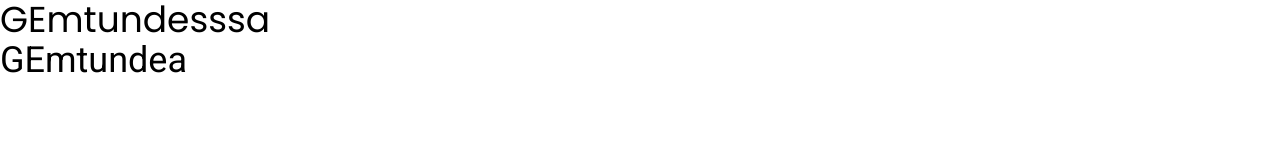
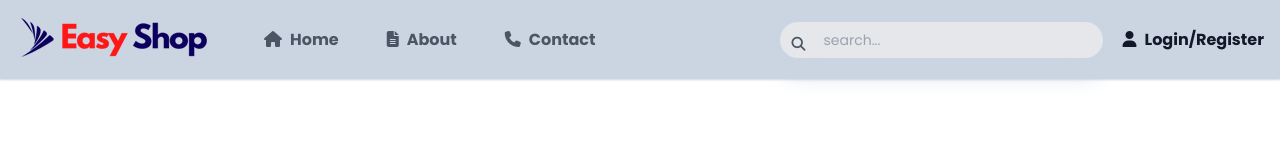
Before and after one commit to gemtunde/blog-tailwind, a website: page index.html in a window 1280 px wide. Drawn offline with Linux system fonts and the light colour scheme.

Commit message:
nav header

```diff
--- a/index.html
+++ b/index.html
@@ -15,9 +15,48 @@
             href="https://fonts.googleapis.com/css2?family=Poppins:ital,wght@0,400;0,700;0,800;0,900;1,400&family=Roboto:ital,wght@0,100;0,300;0,400;0,900;1,100&display=swap"
             rel="stylesheet">
 </head>
-<body>
-    <h1 class="text-4xl font-poppins">GEmtundesssa</h1>
-    <h1 class="text-4xl font-roboto">GEmtundea</h1>
+<body class="font-poppins text-gray-600">
+    <!-- Header -->
+   <nav class="bg-slate-300 shadow-sm shadow-slate-300 ">
+     <div class="container mx-auto px-4 py-3 flex items-center">
+        <a href="#">
+               <img src="/Images/easyshop.png" alt="logo" />
+        </a>
+        <div class="ml-12 flex">
+            <a href="#" class="flex items-center font-semibold text-md hover:text-blue-700 transition">
+                <span class="mr-2"> <i class="fas fa-home"></i></span> Home
+            </a>
+        </div>
+        <div class="ml-12 flex">
+            <a href="#" class="flex items-center font-semibold text-md hover:text-blue-700 transition">
+                <span class="mr-2"> <i class="fas fa-file-alt"></i></span> About
+            </a>
+        </div>
+        <div class="ml-12 flex">
+            <a href="#" class="flex items-center font-semibold text-md hover:text-blue-700 transition">
+                <span class="mr-2"> <i class="fas fa-phone"></i></span> Contact
+            </a>
+        </div>
+
+        <!-- search bar -->
+           <div class="relative ml-auto">
+              <span class="absolute left-3 top-3 text-sm text-gray-600">
+                <i class="fas fa-search"></i>
+              </span>
+              <input type="text" placeholder="search..." class="block w-full rounded-3xl pl-11 pr-2  py-2 focus:outline-none bg-gray-200 text-sm text-gray-600 shadow-xl shadow-slate-300" />
+           </div>
+        <!-- search bar -->
+
+        <div class="ml-5">
+            <a href="#" class="flex items-center font-semibold text-md text-gray-900 hover:text-blue-700 transition">
+        <span class="mr-2">
+            <i class="fas fa-user"></i>
+        </span> Login/Register
+            </a>
+        </div>
+     </div>
+   </nav>
+   <!-- Header End -->
     <script src="/app.js"></script>
 </body>
 </html>
```
Also changed, not shown: output/style.css.
